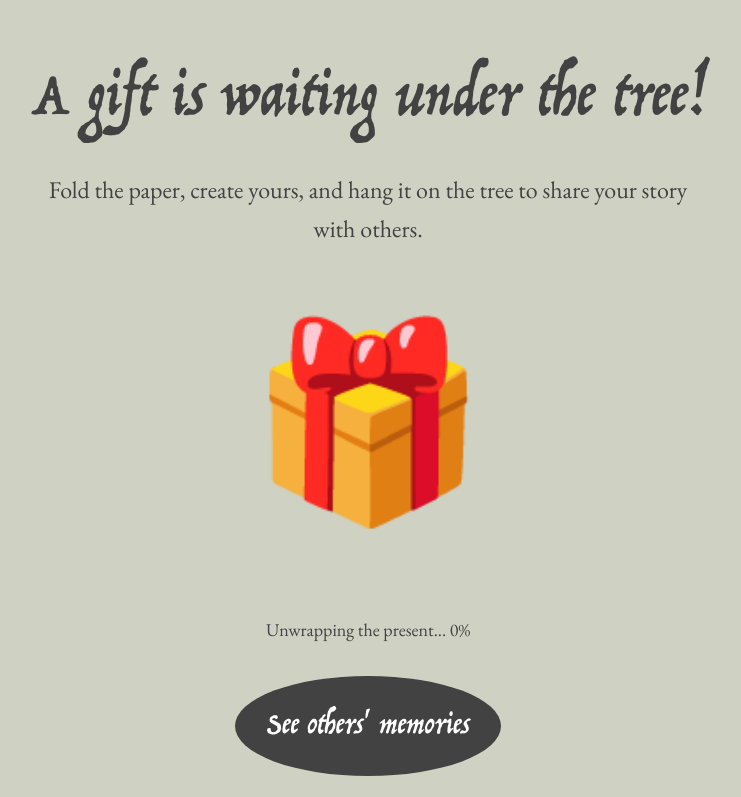
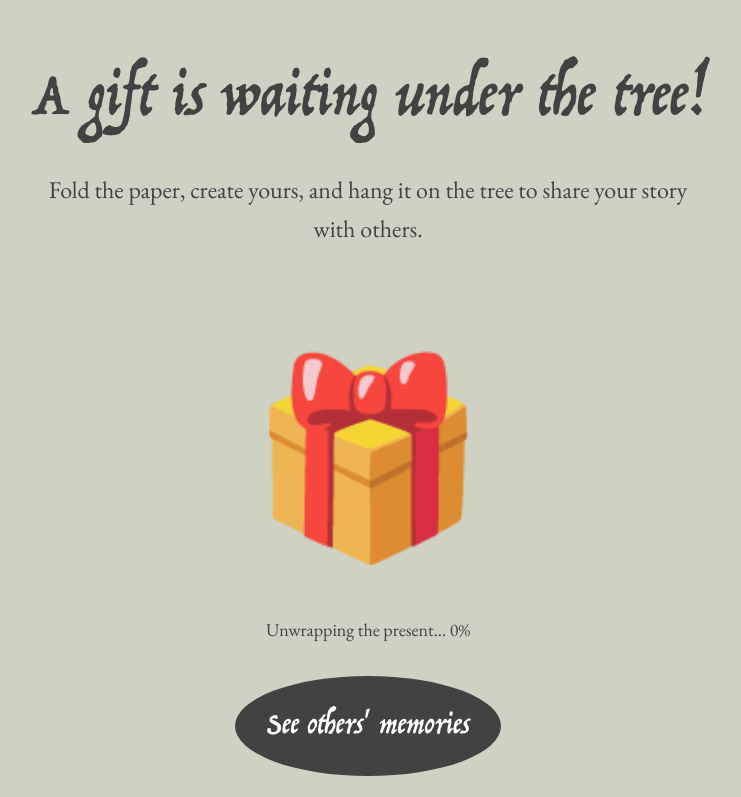
Before and after one commit to ajangeunajang-kaist/christmas, a Next.js app: page /complete in a window 1280 px wide. Shown: the part 422-1219 px from the top of the page, without its empty margins (272-1013 px from the left). Built offline with nearby package versions, Linux system fonts and the light colour scheme.

Commit message:
unwrapping animate-pulse

```diff
--- a/app/complete/page.tsx
+++ b/app/complete/page.tsx
@@ -134,7 +134,7 @@ function CompletePageContent() {
           </div>
         ) : isLoading ? (
           <div className="flex flex-col items-center gap-4">
-            <div className="mt-8 text-[40vw] sm:text-[15vw] select-none animate-bounce">
+            <div className="mt-8 text-[40vw] sm:text-[15vw] select-none animate-bounce animate-pulse">
               🎁
             </div>
             <div className="text-lg font-[family-name:var(--font-eb-garamond)]">
@@ -142,7 +142,7 @@ function CompletePageContent() {
             </div>
           </div>
         ) :  <div className="flex flex-col items-center gap-4">
-            <div className="mt-8 text-[40vw] sm:text-[15vw] select-none animate-bounce">
+            <div className="mt-8 text-[40vw] sm:text-[15vw] select-none animate-bounce animate-pulse">
               🎁
             </div>
             <div className="text-lg font-[family-name:var(--font-eb-garamond)]">
```
